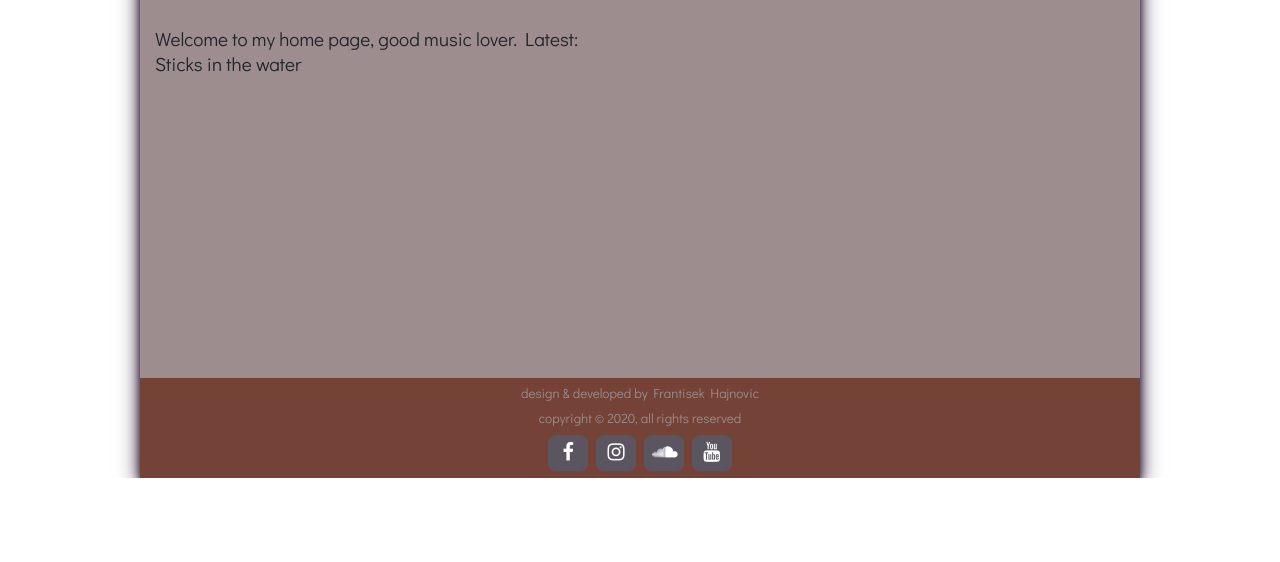
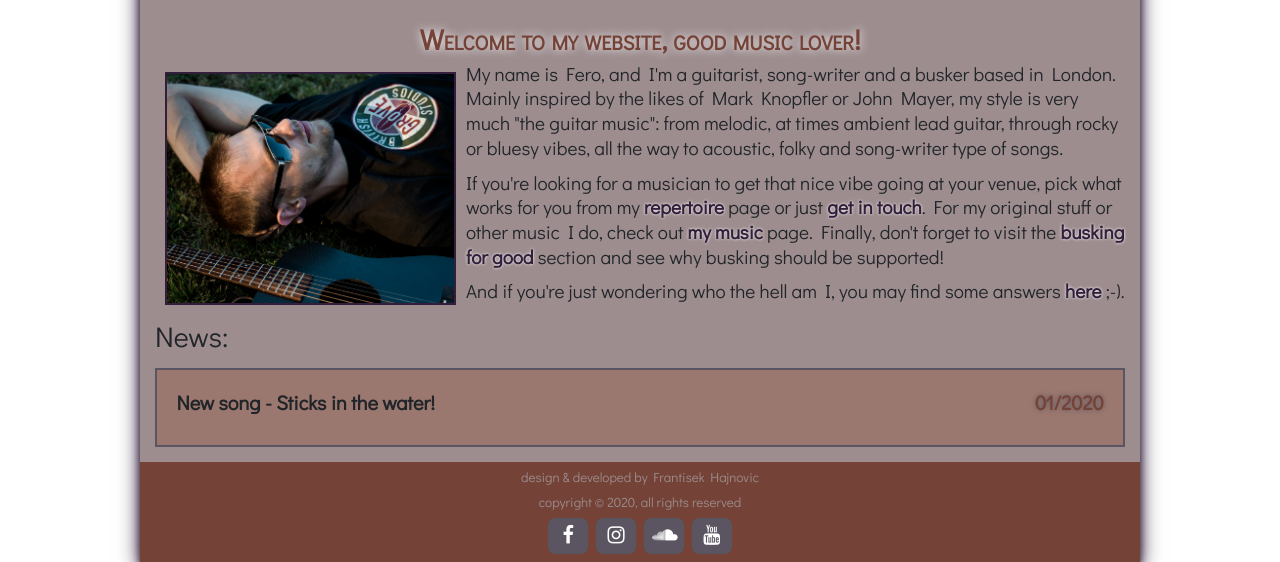
Before and after one commit to silverfield/fhweb, a React app in the folder frontend/: page /#/home in a window 1280 px wide. Shown: the part 322-884 px from the top of the page. Before the commit the page ends 800 px from the top, so only its background shows below. Built offline with nearby package versions, Linux system fonts and the light colour scheme.

Commit message:
home section starting

```diff
--- a/frontend/src/components/mains/Busking.js
+++ b/frontend/src/components/mains/Busking.js
@@ -2,16 +2,14 @@ import {PageSection} from '../../helpers/combo-helper'
 import {useState} from "react"
 import { useEffect } from "react";
 
+var totalSumAccumulator = 0;
+
 function Causes({
     name,
     sum,
-    totalSum,
-    setTotalSum,
     children
 }) {
-    useEffect(() => {
-        setTotalSum(totalSum + sum);
-    }, []);
+    totalSumAccumulator += sum;
 
     return <>
         <PageSection name={name} headerExtra={<span className="cause-sum">£{sum}</span>}>
@@ -25,11 +23,17 @@ export default function Busking({
 }) {
     const [totalSum, setTotalSum] = useState(0);
 
+    useEffect(() => {
+        setTotalSum(totalSumAccumulator)
+    }, [])
+
     return (
         <>
-            {totalSum}
             <div className="row">
                 <div className="col-sm-6">
+                    <div className="total-raised">
+                        Total good cause donations: <span className="raised-sum">£{totalSum}</span>
+                    </div>
                     <p>
                         I started to busk in 2014 and I love it ever since.
                         For me, it's not about money - I enjoy playing for people, connecting
@@ -50,7 +54,7 @@ export default function Busking({
                 </div>
             </div>
 
-            <Causes name="2019 - Various causes" sum={500} totalSum={totalSum} setTotalSum={setTotalSum}>
+            <Causes name="2019 - Various causes" sum={500}>
                 <div className="row">
                     <div className="col-sm-6">
                         <img src={require("../../pics/library-2.jpg")} />
@@ -73,7 +77,7 @@ export default function Busking({
                 </div>
             </Causes>
 
-            <Causes name="Dec 2019 - Christmas busking choir" sum={112} totalSum={totalSum} setTotalSum={setTotalSum}>
+            <Causes name="Dec 2019 - Christmas busking choir" sum={112}>
                 A repeat of the successfuly Christmas choir busking, this time in front of
                 Cardiff's Central market, again with all donations going to homelessness
                 charity Llamau.
@@ -90,7 +94,7 @@ export default function Busking({
                 </div>
             </Causes>
 
-            <Causes name="July 2019 - Education for underprivileged children" sum={150} totalSum={totalSum} setTotalSum={setTotalSum}>
+            <Causes name="July 2019 - Education for underprivileged children" sum={150}>
                 <div className="row">
                     <div className="col-sm-4">
                         <img src={require("../../pics/triathlon.jpg")} />
@@ -116,7 +120,7 @@ export default function Busking({
                 </div>
             </Causes>
 
-            <Causes name="Spring 2019 - Busking for Llamau" sum={150} totalSum={totalSum} setTotalSum={setTotalSum}>
+            <Causes name="Spring 2019 - Busking for Llamau" sum={150}>
                 As a busker, I witnessed first hand the deteriorating state of homelessness on
                 the streets of Cardiff. This prompted me to donate some more of the raised money to
                 the homelessness charity Llamau, which works with young and vulnerable people
@@ -152,7 +156,7 @@ export default function Busking({
                 </div>
             </Causes>
 
-            <Causes name="Dec 2018 - Christmas busking choir" sum={126} totalSum={totalSum} setTotalSum={setTotalSum}>
+            <Causes name="Dec 2018 - Christmas busking choir" sum={126}>
                 In December 2018, I organized a busking performance with the choir
                 I've been attending at my former workplace (Office for National Statistics). The performances
                 took place at The Hayes in Cardiff and all raised money
@@ -171,7 +175,7 @@ export default function Busking({
                 </div>
             </Causes>
 
-            <Causes name="Oct 2014 - Guitar for SOS childrens village in Bergen" sum={250} totalSum={totalSum} setTotalSum={setTotalSum}>
+            <Causes name="Oct 2014 - Guitar for SOS childrens village in Bergen" sum={250}>
                 <p>
                     The idea of "busking for good" originated when I started busking 2014 in Oslo.
                     I realized I have
--- a/frontend/src/components/mains/Home.js
+++ b/frontend/src/components/mains/Home.js
@@ -1,15 +1,58 @@
+import {PageSection} from '../../helpers/combo-helper'
+
+function News({
+    name,
+    date,
+    children
+}) {
+    return <>
+        <PageSection name={name} headerExtra={<span className="news-date">{date}</span>}>
+            {children}
+        </PageSection>
+    </>
+}
+
 export default function Home({
 
 }) {
     return (
         <>
-            Welcome to my home page, good music lover.
+            <p className="home-greeting">
+                Welcome to my website, good music lover!
+            </p>
 
-            Latest:
 
-            <div className="news">
-                Sticks in the water
+            <div>
+                <img src={require("../../pics/grass-1.jpg")} className="float-img" />
+
+                <p>
+                    My name is Fero, and I'm a guitarist, song-writer and a busker based in London.
+                    Mainly inspired by the likes of Mark Knopfler or John Mayer, my style is
+                    very much "the guitar music": from melodic, at times ambient lead guitar, through
+                    rocky or bluesy vibes, all the way to acoustic, folky and song-writer type of
+                    songs.
+                </p>
+
+                <p>
+                    If you're looking for a musician to get that nice vibe going at your venue,
+                    pick what works for you from my <a href="#repertoire">repertoire</a> page or
+                    just <a href="#contact">get in touch</a>. For my original stuff
+                    or other music I do, check out <a href="#my-music">my music</a> page. Finally,
+                    don't forget to visit the <a href="#busking">busking for good</a> section and see
+                    why busking should be supported!
+                </p>
+
+                <p>
+                    And if you're just wondering who the hell am I, you may find some
+                    answers <a href="#about">here</a> ;-).
+                </p>
             </div>
+
+            <span className="news-title">News:</span>
+
+            <News name="New song - Sticks in the water!" date="01/2020">
+
+            </News>
         </>
     );
 }
--- a/frontend/src/css/_small-default.scss
+++ b/frontend/src/css/_small-default.scss
@@ -240,6 +240,7 @@ div.page-section {
         font-weight: 800;
         display: inline-block;
     }
+}
 
 img {
     border: solid $color-dark-strong 2px;
@@ -249,6 +250,12 @@ div.page-section {
     margin-left: auto;
     margin-right: auto;
 }
+
+.float-img {
+    float: left;
+    width: 30%;
+    min-width: 200px;
+    margin: 10px;
 }
 
 .cause-sum {
@@ -270,6 +277,39 @@ div.page-section {
     }
 }
 
+.total-raised {
+    font-size: 1.5em;
+    text-align: center;
+    margin-bottom: 15px;
+
+    .raised-sum {
+        color: $color-bright-light;
+    }
+}
+
+.home-greeting {
+    text-align: center;
+    font-size: 1.5em;
+    font-weight: 700;
+    color: $color-inco-strongest;
+    font-variant: small-caps;
+    text-shadow: 0 0 10px white;
+}
+
+.news-title {
+    display: block;
+    margin-top: 20px;
+    font-size: 1.5em;
+}
+
+.news-date {
+    font-size: 20px;
+    font-weight: 1000;
+    float: right;
+    color: $color-inco-strongest;
+    text-shadow: 0 0 5px $color-dark-light;
+}
+
 /* ------------------------------------------------------------ */
 /* Footer */
 /* ------------------------------------------------------------ */
```
Also changed, not shown: frontend/src/pics/grass-1.jpg (added). Lines whose indentation alone changed are shown as unchanged.
